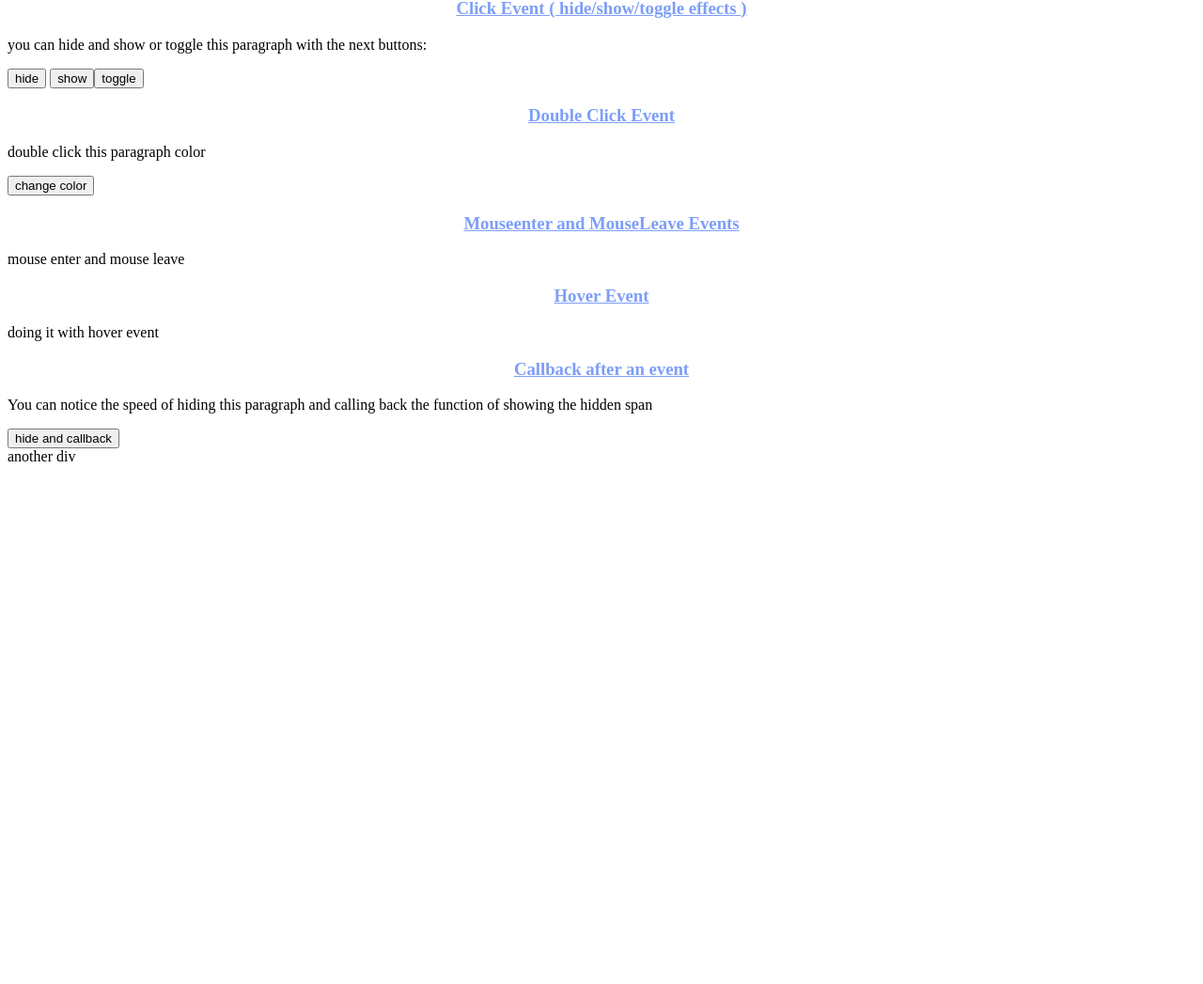
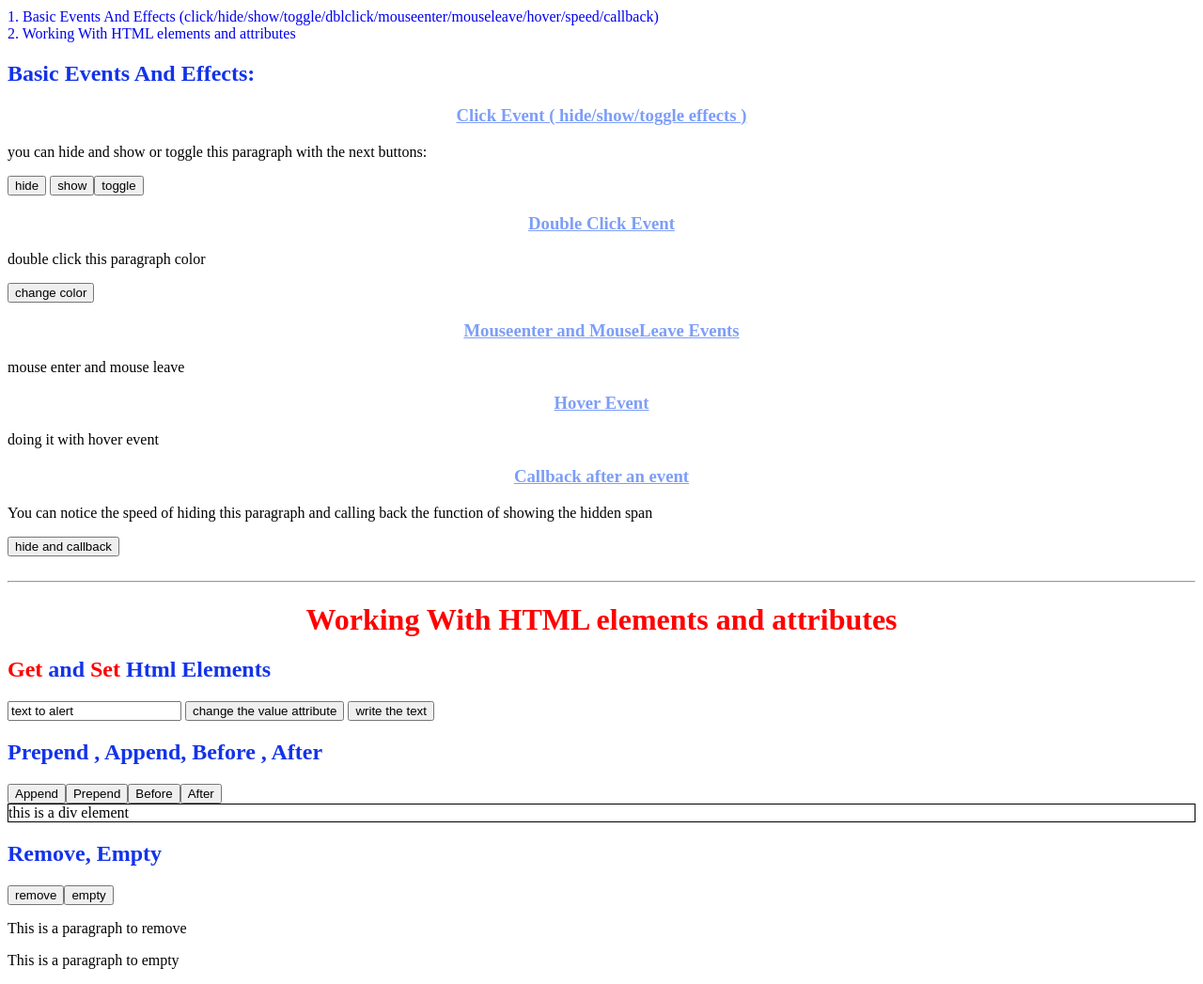
Before and after one commit to YoussefKafa/InteractiveLearningWebsite, a plain HTML site: page index.html in a window 1280 px wide. Shown: the part 129-1176 px from the top of the page at 94% size. Before the commit the page ends 800 px from the top, so only its background shows below. Drawn offline with Linux system fonts and the light colour scheme.

Commit message:
WorkingWithHtmlElements

```diff
--- a/JQueryScripts.js
+++ b/JQueryScripts.js
@@ -1,35 +1,58 @@
 //click event (hide/show/toggle)-----------------------------------------------------------------------
-$(document).ready(function(){
-  $("#hideButton").click(function(){
+$(document).ready(function() {
+    $("#hideButton").click(function() {
         $("#pToHideAndShow").hide();
     });
-  $("#showButton").click(function(){
+    $("#showButton").click(function() {
         $("#pToHideAndShow").show();
     });
-  $("#toggleButton").click(function(){
+    $("#toggleButton").click(function() {
         $("#pToHideAndShow").toggle();
     });
 });
 //double click event-----------------------------------------------------------------------
-$(document).ready(function(){
-$("#doubleClickButton").dblclick(function(){
-$("#colorParagraph").css("color","yellow");
+$(document).ready(function() {
+    $("#doubleClickButton").dblclick(function() {
+        $("#colorParagraph").css("color", "yellow");
     });
 });
 //mouseenter and mouseleave events-----------------------------------------------------------------------
-    $(document).ready(function(){
-$("#mouseEnterLeave").mouseenter(function(){$(this).css("color","yellow")});
-$("#mouseEnterLeave").mouseleave(function(){$(this).css("color","brown")});
+$(document).ready(function() {
+    $("#mouseEnterLeave").mouseenter(function() { $(this).css("color", "yellow") });
+    $("#mouseEnterLeave").mouseleave(function() { $(this).css("color", "brown") });
 });
 //hover event-------------------------------------------------------------------------------------------------------
-    $(document).ready(function(){
-$("#pWithHover").hover(function(){$(this).css("color","yellow")},function(){$(this).css("color","brown")});
+$(document).ready(function() {
+    $("#pWithHover").hover(function() { $(this).css("color", "yellow") }, function() { $(this).css("color", "brown") });
 });
 //callback after an event (with speed effect)-----------------------------------------------------------------------
-    $(document).ready(function(){
-      $("#callBackButton").click(function(){
-        $("#pCallBack").hide(4000,function(){
+$(document).ready(function() {
+    $("#callBackButton").click(function() {
+        $("#pCallBack").hide(4000, function() {
             $("#hiddenSpan").show();
         });
     });
 });
+// Working With HTML elements and attributes ----------------------------------------------------------------------------
+$(document).ready(function() {
+    $("#changeVal").click(function() {
+        $("#textToAlert").attr("value", "value attribute has changed");
+    });
+    $("#alertButton").click(function() {
+        var x = $("#textToAlert").val();
+        $("#pToWrite").html(x);
+    });
+
+});
+//append,prepend,before,after
+$(document).ready(function() {
+    $("#append").click(function() { $("#appendDiv").append("<p>append</p>"); });
+    $("#prepend").click(function() { $("#appendDiv").prepend("<p>prepend</p>"); });
+    $("#before").click(function() { $("#appendDiv").before("<p>before</p>"); });
+    $("#after").click(function() { $("#appendDiv").after("<p>after</p>"); });
+});
+//Remove, Empty
+$(document).ready(function() {
+    $("#removeBtn").click(function() { $("#removeP").remove() });
+    $("#emptyBtn").click(function() { $("#emptyP").empty() });
+});
--- a/index.html
+++ b/index.html
@@ -1,16 +1,21 @@
 <!DOCTYPE html>
 <html>
+
 <head>
     <script src="jquery-3.5.1.min.js"></script>
     <link rel="stylesheet" href="style.css">
     <script src="JQueryScripts.js"></script>
 </head>
+
 <body background="bg.jpg">
     <!--______________________________________Events_______________________________________________-->
 
     <h1 align="center">JQuery Interactive Learning Website</h1>
+    <h1>Contents</h1>
+    <a href="#beae">1. Basic Events And Effects (click/hide/show/toggle/dblclick/mouseenter/mouseleave/hover/speed/callback)</a><br>
+    <a href="#wwheaa">2. Working With HTML elements and attributes</a><br>
     <div id="eventsDiv">
-<h2>Basic Events And Effects:</h2>
+        <h2 id="beae">Basic Events And Effects:</h2>
         <!--______________________________________Click Event_______________________________________________-->
         <h3>Click Event ( hide/show/toggle effects )</h3>
         <p id="pToHideAndShow"> you can hide and show or toggle this paragraph with the next buttons:</p>
@@ -32,8 +37,25 @@
         <button id="callBackButton">hide and callback</button>
         <br>
     </div>
+    <br>
+    <hr>
+    <h1 align="center" id="wwheaa"> Working With HTML elements and attributes </h1>
     <div>
-    another div
+        <h2><span style="color: red;">Get</span> and <span style="color: red;">Set</span> Html Elements</h2>
+        <input type="text" value="text to alert" id="textToAlert" />
+        <button id="changeVal">change the value attribute</button>
+        <button id="alertButton">write the text</button>
+        <p id="pToWrite"></p>
+        <h2>Prepend , Append, Before , After</h2>
+        <button id="append">Append</button><button id="prepend">Prepend</button><button id="before">Before</button><button id="after">After</button>
+        <div id="appendDiv">
+            this is a div element
+        </div>
+        <h2>Remove, Empty</h2>
+        <button id="removeBtn">remove</button><button id="emptyBtn">empty</button>
+        <p id="removeP">This is a paragraph to remove</p>
+        <p id="emptyP">This is a paragraph to empty</p>
     </div>
 </body>
+
 </html>
--- a/style.css
+++ b/style.css
@@ -1,14 +1,25 @@
 h1 {
     color: red;
 }
+
 h2 {
     color: rgb(19, 51, 233);
 }
+
 h3 {
     color: rgb(125, 158, 248);
     text-decoration: underline;
     text-align: center;
 }
+
 #hiddenSpan {
     display: none;
 }
+
+#appendDiv {
+    border: 1px solid black;
+}
+
+a {
+    text-decoration: none;
+}
```
Lines whose indentation alone changed are shown as unchanged.
